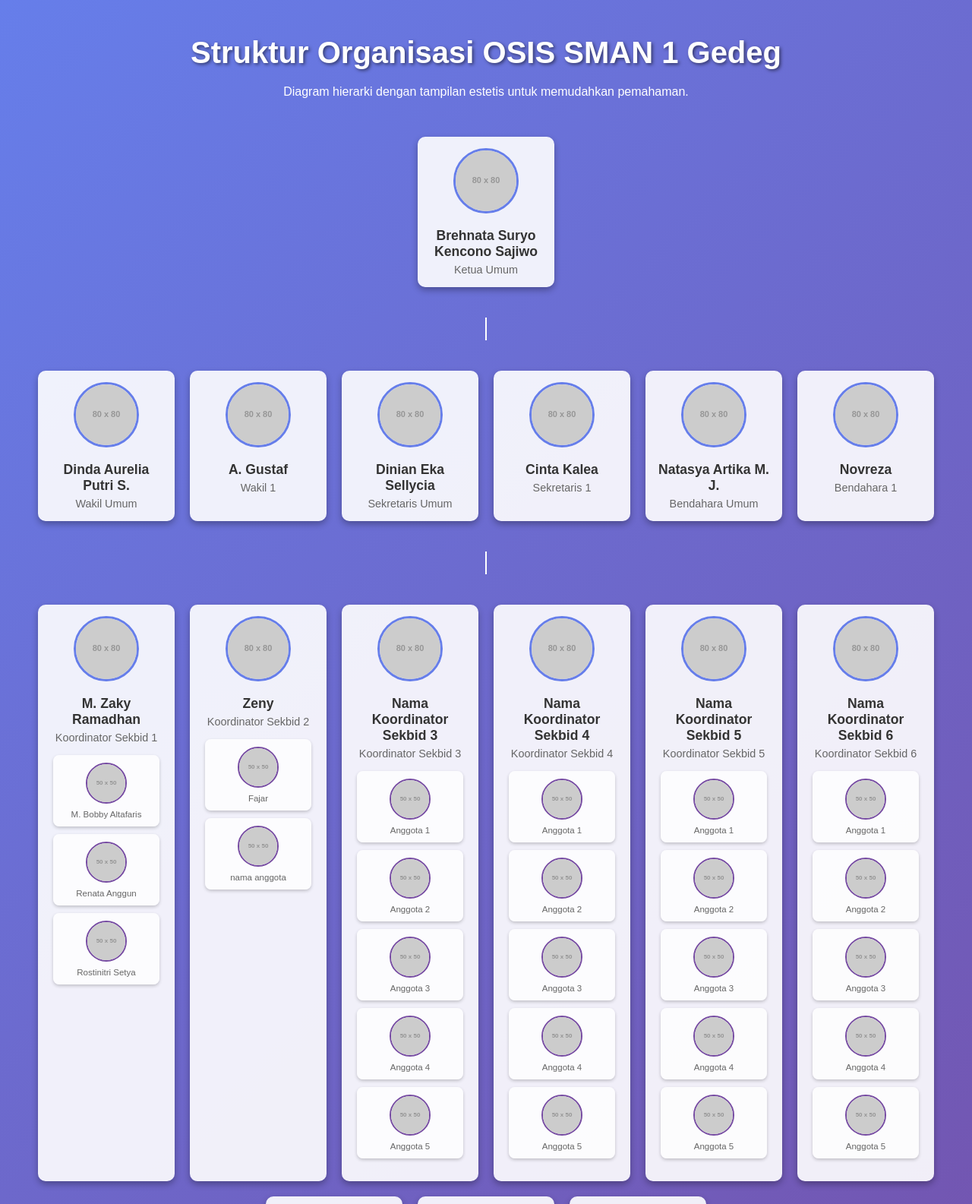
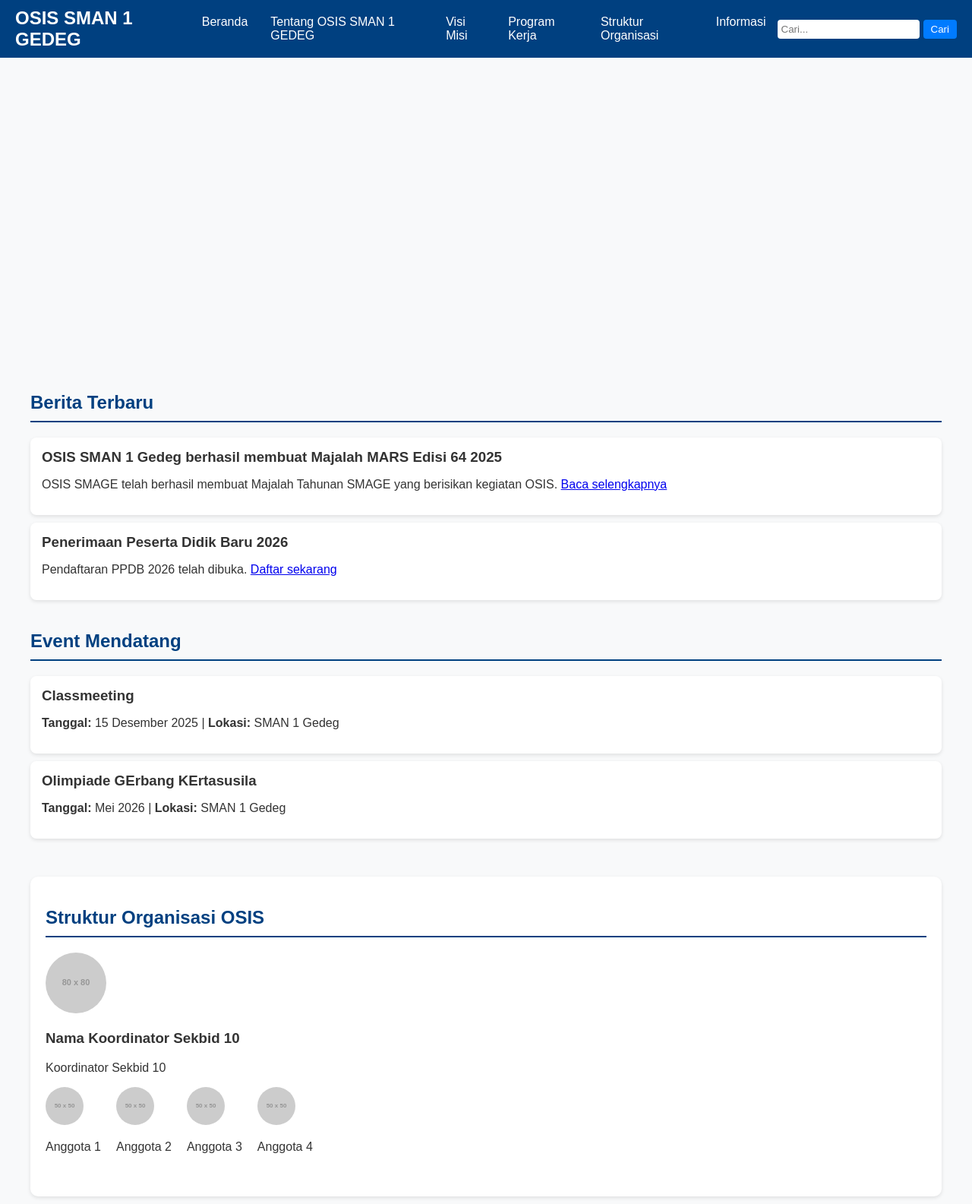
Before and after one commit to brehnatasurya-cmd/wleowleo, a plain HTML site: page strukturorganisasi.html in a window 1280 px wide. Shown: the top 1585 px of the page at 76% size. Drawn offline with Linux system fonts and the light colour scheme; placeholder pictures from the web are drawn by us.

Commit message:
Update strukturorganisasi.html

```diff
--- a/strukturorganisasi.html
+++ b/strukturorganisasi.html
@@ -3,284 +3,247 @@
 <head>
     <meta charset="UTF-8">
     <meta name="viewport" content="width=device-width, initial-scale=1.0">
-    <title>Struktur Organisasi - OSIS SMAN 1 Gedeg</title>
+    <title>OSIS SMAN 1 Gedeg</title>
     <style>
         body {
-            font-family: 'Arial', sans-serif;
-            background: linear-gradient(135deg, #667eea 0%, #764ba2 100%);
-            color: #fff;
+            font-family: Arial, sans-serif;
             margin: 0;
-            padding: 20px;
-            text-align: center;
+            padding: 0;
+            background-color: #f8f9fa;
+            color: #333;
         }
-        h1 {
-            font-size: 2.5em;
-            margin-bottom: 20px;
+        header {
+            background-color: #004080;
+            color: white;
+            padding: 10px 20px;
+            display: flex;
+            justify-content: space-between;
+            align-items: center;
+        }
+        .logo {
+            font-size: 24px;
+            font-weight: bold;
+        }
+        nav ul {
+            list-style: none;
+            margin: 0;
+            padding: 0;
+            display: flex;
+        }
+        nav ul li {
+            margin: 0 15px;
+        }
+        nav ul li a {
+            color: white;
+            text-decoration: none;
+        }
+        nav ul li a:hover {
+            text-decoration: underline;
+        }
+        .search {
+            display: flex;
+        }
+        .search input {
+            padding: 5px;
+            border: none;
+            border-radius: 4px;
+        }
+        .search button {
+            padding: 5px 10px;
+            background: #007bff;
+            color: white;
+            border: none;
+            border-radius: 4px;
+            margin-left: 5px;
+        }
+        .hero {
+            position: relative;
+            height: 400px;
+            overflow: hidden;
+        }
+        .slider {
+            display: flex;
+            width: 300%;
+            animation: slide 10s infinite;
+        }
+        .slide {
+            width: 100%;
+            height: 400px;
+            background-size: cover;
+            background-position: center;
+            display: flex;
+            align-items: center;
+            justify-content: center;
+            color: white;
+            font-size: 36px;
+            font-weight: bold;
             text-shadow: 2px 2px 4px rgba(0,0,0,0.5);
         }
-        .org-chart {
-            display: flex;
-            flex-direction: column;
-            align-items: center;
-            margin-top: 20px;
+        @keyframes slide {
+            0% { transform: translateX(0); }
+            33% { transform: translateX(-100%); }
+            66% { transform: translateX(-200%); }
+            100% { transform: translateX(0); }
         }
-        .level {
-            display: flex;
-            justify-content: center;
-            flex-wrap: wrap;
-            margin: 20px 0;
+        .content {
+            padding: 20px;
+            max-width: 1200px;
+            margin: 0 auto;
+        }
+        .news-section, .events-section {
+            margin-bottom: 40px;
+        }
+        .news-section h2, .events-section h2 {
+            color: #004080;
+            border-bottom: 2px solid #004080;
+            padding-bottom: 10px;
+        }
+        .news-item, .event-item {
+            background: white;
+            margin: 10px 0;
+            padding: 15px;
+            border-radius: 8px;
+            box-shadow: 0 2px 5px rgba(0,0,0,0.1);
+        }
+        .news-item h3, .event-item h3 {
+            margin: 0 0 10px 0;
+        }
+        /* --- STYLE STRUKTUR ORGANISASI --- */
+        .struktur {
+            margin-top: 50px;
+            padding: 20px;
+            background: white;
+            border-radius: 10px;
+            box-shadow: 0 2px 5px rgba(0,0,0,0.1);
+        }
+        .struktur h2 {
+            color: #004080;
+            border-bottom: 2px solid #004080;
+            padding-bottom: 10px;
         }
         .person {
-            background: rgba(255, 255, 255, 0.9);
-            border-radius: 10px;
-            padding: 15px;
-            margin: 10px;
-            box-shadow: 0 4px 8px rgba(0,0,0,0.3);
-            text-align: center;
-            width: 150px;
-            transition: transform 0.3s;
-        }
-        .person:hover {
-            transform: scale(1.05);
+            margin: 20px 0;
         }
         .person img {
             width: 80px;
-            height: 80px;
             border-radius: 50%;
-            margin-bottom: 10px;
-            border: 3px solid #667eea;
-        }
-        .person h3 {
-            margin: 5px 0;
-            color: #333;
-            font-size: 1.1em;
-        }
-        .person p {
-            margin: 0;
-            color: #666;
-            font-size: 0.9em;
-        }
-        .line {
-            width: 2px;
-            height: 30px;
-            background: #fff;
-            margin: 10px 0;
         }
         .sub-level {
             display: flex;
-            justify-content: center;
-            flex-wrap: wrap;
-            margin: 10px 0;
-        }
-        .sub-person {
-            background: rgba(255, 255, 255, 0.8);
-            border-radius: 8px;
-            padding: 10px;
-            margin: 5px;
-            box-shadow: 0 2px 4px rgba(0,0,0,0.2);
-            text-align: center;
-            width: 120px;
-            font-size: 0.8em;
+            gap: 20px;
+            margin-top: 10px;
         }
         .sub-person img {
             width: 50px;
-            height: 50px;
             border-radius: 50%;
-            margin-bottom: 5px;
-            border: 2px solid #764ba2;
         }
         footer {
             background-color: #004080;
             color: white;
             text-align: center;
-            padding: 10px;
-            margin-top: 20px;
+            padding: 20px;
         }
         footer a {
             color: #cce7ff;
             text-decoration: none;
         }
+        @media (max-width: 768px) {
+            .sub-level { flex-direction: column; }
+        }
     </style>
 </head>
 <body>
-    <h1>Struktur Organisasi OSIS SMAN 1 Gedeg</h1>
-    <p>Diagram hierarki dengan tampilan estetis untuk memudahkan pemahaman.</p>
+    <header>
+        <div class="logo">OSIS SMAN 1 GEDEG</div>
+        <nav>
+            <ul>
+                <li><a href="#">Beranda</a></li>
+                <li><a href="#">Tentang OSIS SMAN 1 GEDEG</a></li>
+                <li><a href="#">Visi Misi</a></li>
+                <li><a href="#">Program Kerja</a></li>
+                <li><a href="strukturorganisasi.html">Struktur Organisasi</a></li>
+                <li><a href="#">Informasi</a></li>
+            </ul>
+        </nav>
+        <div class="search">
+            <input type="text" placeholder="Cari...">
+            <button>Cari</button>
+        </div>
+    </header>
 
-    <div class="org-chart">
-        <!-- Level 1: Ketua Umum -->
-        <div class="level">
+    <section class="hero">
+        <div class="slider">
+            <div class="slide" style="background-image: url('https://via.placeholder.com/1200x400?text=UGM+Hero+1');">Selamat Datang di OSIS SMAN 1 Gedeg</div>
+            <div class="slide" style="background-image: url('https://via.placeholder.com/1200x400?text=UGM+Hero+2');">Inovasi dan Prestasi</div>
+            <div class="slide" style="background-image: url('https://via.placeholder.com/1200x400?text=UGM+Hero+3');">Melangkah Bersama OSIS SMAN 1 Gedeg</div>
+        </div>
+    </section>
+
+    <main class="content">
+
+        <!-- BERITA DAN EVENT TETAP -->
+        <section class="news-section">
+            <h2>Berita Terbaru</h2>
+            <div class="news-item">
+                <h3>OSIS SMAN 1 Gedeg berhasil membuat Majalah MARS Edisi 64 2025</h3>
+                <p>OSIS SMAGE telah berhasil membuat Majalah Tahunan SMAGE yang berisikan kegiatan OSIS. <a href="#">Baca selengkapnya</a></p>
+            </div>
+            <div class="news-item">
+                <h3>Penerimaan Peserta Didik Baru 2026</h3>
+                <p>Pendaftaran PPDB 2026 telah dibuka. <a href="#">Daftar sekarang</a></p>
+            </div>
+        </section>
+
+        <section class="events-section">
+            <h2>Event Mendatang</h2>
+            <div class="event-item">
+                <h3>Classmeeting</h3>
+                <p><strong>Tanggal:</strong> 15 Desember 2025 | <strong>Lokasi:</strong> SMAN 1 Gedeg</p>
+            </div>
+            <div class="event-item">
+                <h3>Olimpiade GErbang KErtasusila</h3>
+                <p><strong>Tanggal:</strong> Mei 2026 | <strong>Lokasi:</strong> SMAN 1 Gedeg</p>
+            </div>
+        </section>
+
+        <!-- ============================ -->
+        <!--     STRUKTUR ORGANISASI      -->
+        <!-- ============================ -->
+        <section class="struktur">
+            <h2>Struktur Organisasi OSIS</h2>
+
+            <!-- Sekbid 10 -->
             <div class="person">
-                <img src="https://via.placeholder.com/80x80?text=Ketua+Umum" alt="Ketua Umum">
-                <h3>Brehnata Suryo Kencono Sajiwo</h3>
-                <p>Ketua Umum</p>
-            </div>
-        </div>
-        <div class="line"></div>
+                <img src="https://via.placeholder.com/80x80?text=Sekbid+10" alt="Koordinator Sekbid 10">
+                <h3>Nama Koordinator Sekbid 10</h3>
+                <p>Koordinator Sekbid 10</p>
 
-        <!-- Level 2: Wakil, Sekretaris, Bendahara -->
-        <div class="level">
-            <div class="person">
-                <img src="https://via.placeholder.com/80x80?text=Wakil+1" alt="Wakil 1">
-                <h3>Dinda Aurelia Putri S.</h3>
-                <p>Wakil Umum</p>
-            </div>
-            <div class="person">
-                <img src="https://via.placeholder.com/80x80?text=Wakil+2" alt="Wakil 2">
-                <h3>A. Gustaf</h3>
-                <p>Wakil 1</p>
-            </div>
-            <div class="person">
-                <img src="https://via.placeholder.com/80x80?text=Sekretaris+Umum" alt="Sekretaris Umum">
-                <h3>Dinian Eka Sellycia</h3>
-                <p>Sekretaris Umum</p>
-            </div>
-            <div class="person">
-                <img src="https://via.placeholder.com/80x80?text=Sekretaris+1" alt="Sekretaris 1">
-                <h3>Cinta Kalea</h3>
-                <p>Sekretaris 1</p>
-            </div>
-            <div class="person">
-                <img src="https://via.placeholder.com/80x80?text=Bendahara+Umum" alt="Bendahara Umum">
-                <h3>Natasya Artika M. J.</h3>
-                <p>Bendahara Umum</p>
-            </div>
-            <div class="person">
-                <img src="https://via.placeholder.com/80x80?text=Bendahara+1" alt="Bendahara 1">
-                <h3>Novreza</h3>
-                <p>Bendahara 1</p>
-            </div>
-        </div>
-        <div class="line"></div>
-
-        <!-- Level 3: Koordinator Sekbid 1-10, masing-masing dengan 5 anak -->
-        <div class="level">
-            <!-- Sekbid 1 -->
-            <div class="person">
-                <img src="https://via.placeholder.com/80x80?text=Sekbid+1" alt="Koordinator Sekbid 1">
-                <h3>M. Zaky Ramadhan</h3>
-                <p>Koordinator Sekbid 1</p>
                 <div class="sub-level">
                     <div class="sub-person">
-                        <img src="https://via.placeholder.com/50x50?text=Anggota+1" alt="M. Bobby Altafaris">
-                        <p>M. Bobby Altafaris</p>
+                        <img src="https://via.placeholder.com/50x50?text=A1">
+                        <p>Anggota 1</p>
                     </div>
                     <div class="sub-person">
-                        <img src="https://via.placeholder.com/50x50?text=Anggota+2" alt="Renata Anggun">
-                        <p>Renata Anggun</p>
+                        <img src="https://via.placeholder.com/50x50?text=A2">
+                        <p>Anggota 2</p>
                     </div>
                     <div class="sub-person">
-                        <img src="https://via.placeholder.com/50x50?text=Anggota+3" alt="Rostinitri Setya">
-                        <p>Rostinitri Setya</p>
+                        <img src="https://via.placeholder.com/50x50?text=A3">
+                        <p>Anggota 3</p>
+                    </div>
+                    <div class="sub-person">
+                        <img src="https://via.placeholder.com/50x50?text=A4">
+                        <p>Anggota 4</p>
                     </div>
                 </div>
             </div>
+        </section>
 
-            <!-- Sekbid 2 -->
-            <div class="person">
-                <img src="https://via.placeholder.com/80x80?text=Sekbid+2" alt="Koordinator Sekbid 2">
-                <h3>Zeny</h3>
-                <p>Koordinator Sekbid 2</p>
-                <div class="sub-level">
-                    <div class="sub-person">
-                        <img src="https://via.placeholder.com/50x50?text=Anggota+1" alt="Fajar">
-                        <p>Fajar</p>
-                    </div>
-                    <div class="sub-person">
-                        <img src="https://via.placeholder.com/50x50?text=Anggota+2" alt="nama anggota">
-                        <p>nama anggota</p>
-                    </div>
-                </div>
-            </div>
+    </main>
 
-            <!-- Sekbid 3 -->
-            <div class="person">
-                <img src="https://via.placeholder.com/80x80?text=Sekbid+3" alt="Koordinator Sekbid 3">
-                <h3>Nama Koordinator Sekbid 3</h3>
-                <p>Koordinator Sekbid 3</p>
-                <div class="sub-level">
-                    <div class="sub-person"><img src="https://via.placeholder.com/50x50?text=A1" alt="Anggota 1"><p>Anggota 1</p></div>
-                    <div class="sub-person"><img src="https://via.placeholder.com/50x50?text=A2" alt="Anggota 2"><p>Anggota 2</p></div>
-                    <div class="sub-person"><img src="https://via.placeholder.com/50x50?text=A3" alt="Anggota 3"><p>Anggota 3</p></div>
-                    <div class="sub-person"><img src="https://via.placeholder.com/50x50?text=A4" alt="Anggota 4"><p>Anggota 4</p></div>
-                    <div class="sub-person"><img src="https://via.placeholder.com/50x50?text=A5" alt="Anggota 5"><p>Anggota 5</p></div>
-                </div>
-            </div>
-
-            <!-- Sekbid 4 -->
-            <div class="person">
-                <img src="https://via.placeholder.com/80x80?text=Sekbid+4" alt="Koordinator Sekbid 4">
-                <h3>Nama Koordinator Sekbid 4</h3>
-                <p>Koordinator Sekbid 4</p>
-                <div class="sub-level">
-                    <div class="sub-person"><img src="https://via.placeholder.com/50x50?text=A1" alt="Anggota 1"><p>Anggota 1</p></div>
-                    <div class="sub-person"><img src="https://via.placeholder.com/50x50?text=A2" alt="Anggota 2"><p>Anggota 2</p></div>
-                    <div class="sub-person"><img src="https://via.placeholder.com/50x50?text=A3" alt="Anggota 3"><p>Anggota 3</p></div>
-                    <div class="sub-person"><img src="https://via.placeholder.com/50x50?text=A4" alt="Anggota 4"><p>Anggota 4</p></div>
-                    <div class="sub-person"><img src="https://via.placeholder.com/50x50?text=A5" alt="Anggota 5"><p>Anggota 5</p></div>
-                </div>
-            </div>
-
-            <!-- Sekbid 5 -->
-            <div class="person">
-                <img src="https://via.placeholder.com/80x80?text=Sekbid+5" alt="Koordinator Sekbid 5">
-                <h3>Nama Koordinator Sekbid 5</h3>
-                <p>Koordinator Sekbid 5</p>
-                <div class="sub-level">
-                    <div class="sub-person"><img src="https://via.placeholder.com/50x50?text=A1" alt="Anggota 1"><p>Anggota 1</p></div>
-                    <div class="sub-person"><img src="https://via.placeholder.com/50x50?text=A2" alt="Anggota 2"><p>Anggota 2</p></div>
-                    <div class="sub-person"><img src="https://via.placeholder.com/50x50?text=A3" alt="Anggota 3"><p>Anggota 3</p></div>
-                    <div class="sub-person"><img src="https://via.placeholder.com/50x50?text=A4" alt="Anggota 4"><p>Anggota 4</p></div>
-                    <div class="sub-person"><img src="https://via.placeholder.com/50x50?text=A5" alt="Anggota 5"><p>Anggota 5</p></div>
-                </div>
-            </div>
-
-            <!-- Sekbid 6 -->
-            <div class="person">
-                <img src="https://via.placeholder.com/80x80?text=Sekbid+6" alt="Koordinator Sekbid 6">
-                <h3>Nama Koordinator Sekbid 6</h3>
-                <p>Koordinator Sekbid 6</p>
-                <div class="sub-level">
-                    <div class="sub-person"><img src="https://via.placeholder.com/50x50?text=A1" alt="Anggota 1"><p>Anggota 1</p></div>
-                    <div class="sub-person"><img src="https://via.placeholder.com/50x50?text=A2" alt="Anggota 2"><p>Anggota 2</p></div>
-                    <div class="sub-person"><img src="https://via.placeholder.com/50x50?text=A3" alt="Anggota 3"><p>Anggota 3</p></div>
-                    <div class="sub-person"><img src="https://via.placeholder.com/50x50?text=A4" alt="Anggota 4"><p>Anggota 4</p></div>
-                    <div class="sub-person"><img src="https://via.placeholder.com/50x50?text=A5" alt="Anggota 5"><p>Anggota 5</p></div>
-                </div>
-            </div>
-
-            <!-- Sekbid 7 -->
-            <div class="person">
-                <img src="https://via.placeholder.com/80x80?text=Sekbid+7" alt="Koordinator Sekbid 7">
-                <h3>Nama Koordinator Sekbid 7</h3>
-                <p>Koordinator Sekbid 7</p>
-                <div class="sub-level">
-                    <div class="sub-person"><img src="https://via.placeholder.com/50x50?text=A1" alt="Anggota 1"><p>Anggota 1</p></div>
-                    <div class="sub-person"><img src="https://via.placeholder.com/50x50?text=A2" alt="Anggota 2"><p>Anggota 2</p></div>
-                    <div class="sub-person"><img src="https://via.placeholder.com/50x50?text=A3" alt="Anggota 3"><p>Anggota 3</p></div>
-                    <div class="sub-person"><img src="https://via.placeholder.com/50x50?text=A4" alt="Anggota 4"><p>Anggota 4</p></div>
-                    <div class="sub-person"><img src="https://via.placeholder.com/50x50?text=A5" alt="Anggota 5"><p>Anggota 5</p></div>
-                </div>
-            </div>
-
-            <!-- Sekbid 8 -->
-            <div class="person">
-                <img src="https://via.placeholder.com/80x80?text=Sekbid+8" alt="Koordinator Sekbid 8">
-                <h3>Nama Koordinator Sekbid 8</h3>
-                <p>Koordinator Sekbid 8</p>
-                <div class="sub-level">
-                    <div class="sub-person"><img src="https://via.placeholder.com/50x50?text=A1" alt="Anggota 1"><p>Anggota 1</p></div>
-                    <div class="sub-person"><img src="https://via.placeholder.com/50x50?text=A2" alt="Anggota 2"><p>Anggota 2</p></div>
-                    <div class="sub-person"><img src="https://via.placeholder.com/50x50?text=A3" alt="Anggota 3"><p>Anggota 3</p></div>
-                    <div class="sub-person"><img src="https://via.placeholder.com/50x50?text=A4" alt="Anggota 4"><p>Anggota 4</p></div>
-                    <div class="sub-person"><img src="https://via.placeholder.com/50x50?text=A5" alt="Anggota 5"><p>Anggota 5</p></div>
-                </div>
-            </div>
-
-            <!-- Sekbid 9 -->
-            <div class="person">
-                <img src="https://via.placeholder.com/80x80?text=Sekbid+9" alt="Koordinator Sekbid 9">
-                <h3>Nama Koordinator Sekbid 9</h3>
-                <p>Koordinator Sekbid 9</p>
-                <div class="sub-level">
-                    <div class="sub-person"><img src="https://via.placeholder.com/50x50?text=A1" alt="Anggota 1"><p>Anggota 1</p></div>
-                    <div class="sub-person"><img src="https://via.placeholder.com/50x50?tex
+    <footer>
+        <p>&copy; 2025 OSIS SMAN 1 Gedeg. Semua hak dilindungi.</p>
+        <p>Alamat: JL. PENDIDIKAN 55, Gedeg, Mojokerto | Email: osissmansage0@gmail.com</p>
+    </footer>
+</body>
+</html>
```
